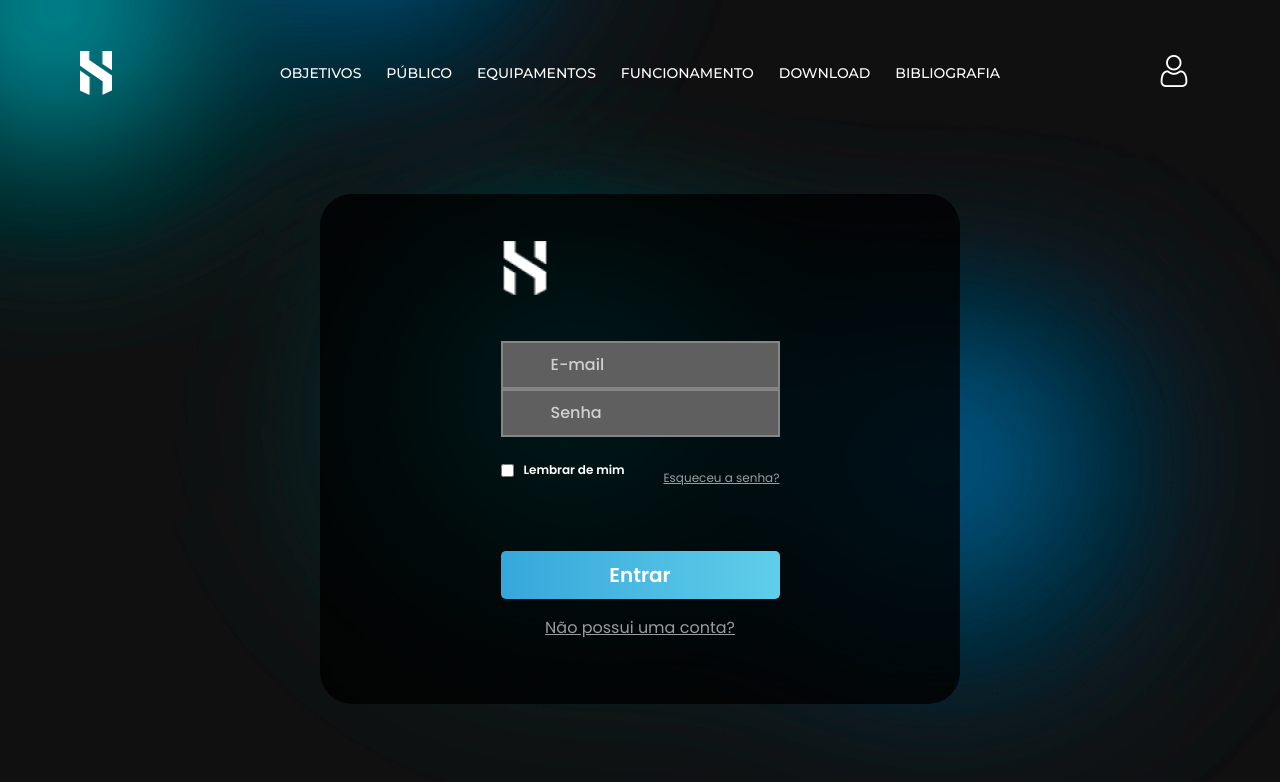
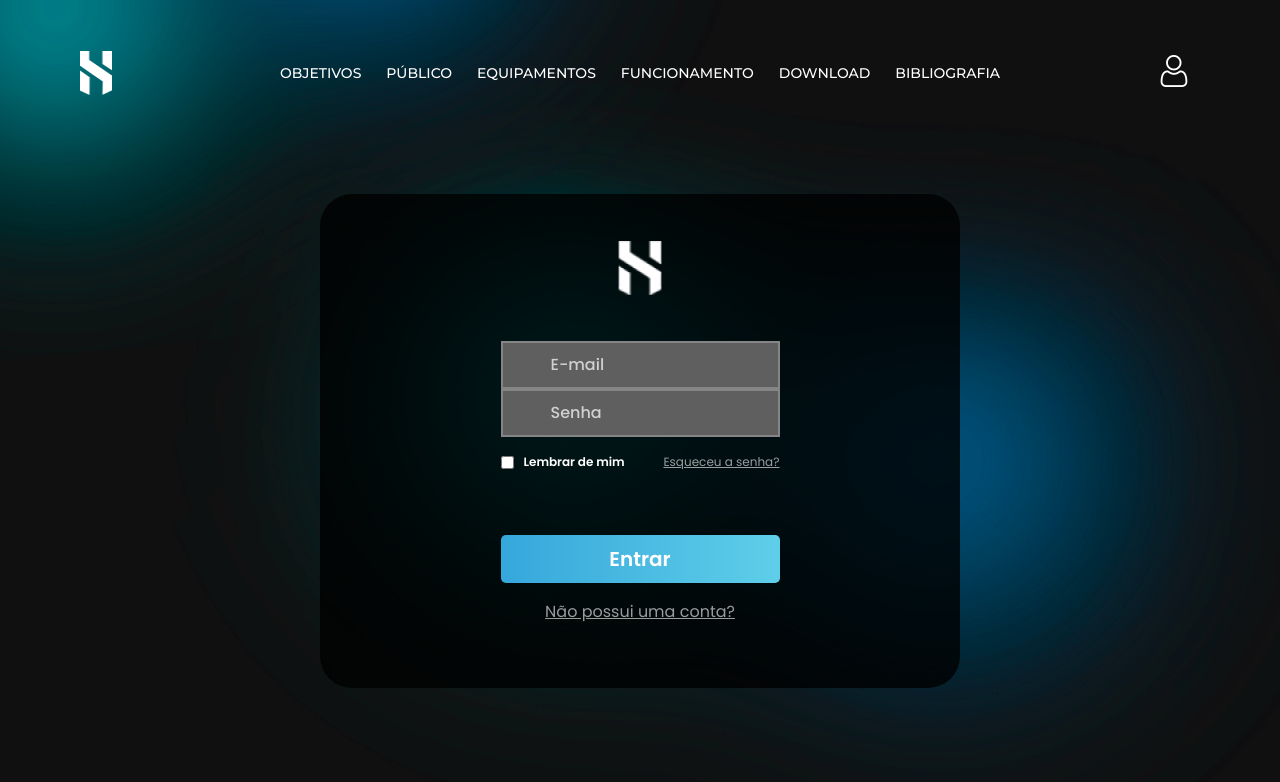
Before and after one commit to fFernanda-gomes/Hyper, a React (Vite) app: page / in a window 1280 px wide. Shown: the top 782 px of the page. Built offline with nearby package versions, Linux system fonts and the light colour scheme.

Commit message:
ajuste SignIn

```diff
--- a/src/pages/SignIn/index.jsx
+++ b/src/pages/SignIn/index.jsx
@@ -12,6 +12,7 @@ import
   Body,
   InputsContainer,
   LoginArea,
+  LogoContainer,
   MainContainer
 } from "./styles"
 
@@ -26,7 +27,9 @@ export function SignIn() {
 
         <form action="">
           <InputsContainer>
-            <img src={logo} alt="" />
+            <LogoContainer>
+              <img src={logo} alt="" />
+            </LogoContainer>
 
             <LoginArea>
               <img src={email} alt="" width={24} height={24}/>
--- a/src/pages/SignIn/styles.js
+++ b/src/pages/SignIn/styles.js
@@ -61,15 +61,16 @@ export const MainContainer = styled.main`
       display: flex;
       padding-bottom: 46px;
     }
-
-    input{
-
-    }
   }
 `
 
 export const InputsContainer = styled.div`
+`
 
+export const LogoContainer = styled.div`
+  display: flex;
+  align-items: center;
+  flex-direction: column;
 `
 
 export const LoginArea = styled.div`
@@ -115,6 +116,7 @@ export const Adds = styled.div`
   }
 
   a {
+    margin: 0;
     font-size: 12px;
     color:rgba(255, 255, 255, 0.6);
   }
```
